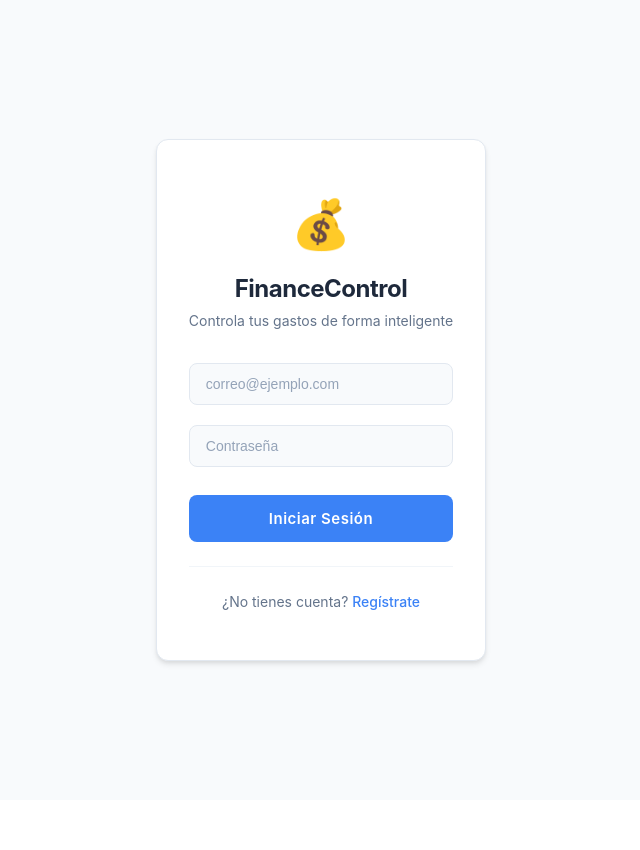
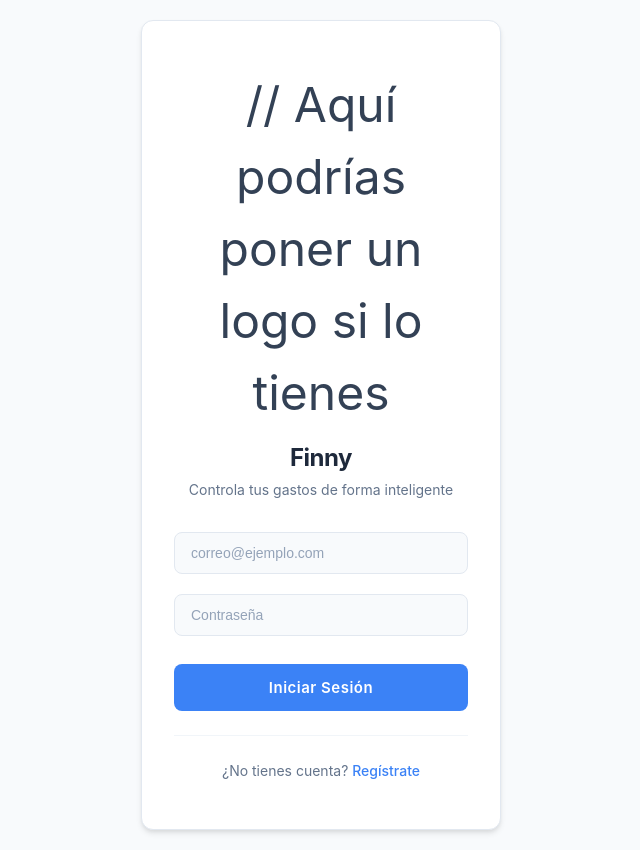
Before and after one commit to MaximoRomanHurt/Finny-hackaton-, a React (Vite) app: page / in a window 1280 px wide. Shown: the whole page, without its empty margins (319-959 px from the left). Before the commit the page ends 800 px from the top, so only its background shows below. Built offline with nearby package versions, Linux system fonts and the light colour scheme.

Commit message:
Update App.jsx

```diff
--- a/src/App.jsx
+++ b/src/App.jsx
@@ -26,9 +26,9 @@ function App() {
       <div className="login-card">
         <div className="login-header">
           <div className="logo">
-            💰
+            // Aquí podrías poner un logo si lo tienes
           </div>
-          <h1>FinanceControl</h1>
+          <h1>Finny</h1>
           <p>Controla tus gastos de forma inteligente</p>
         </div>
 
```
